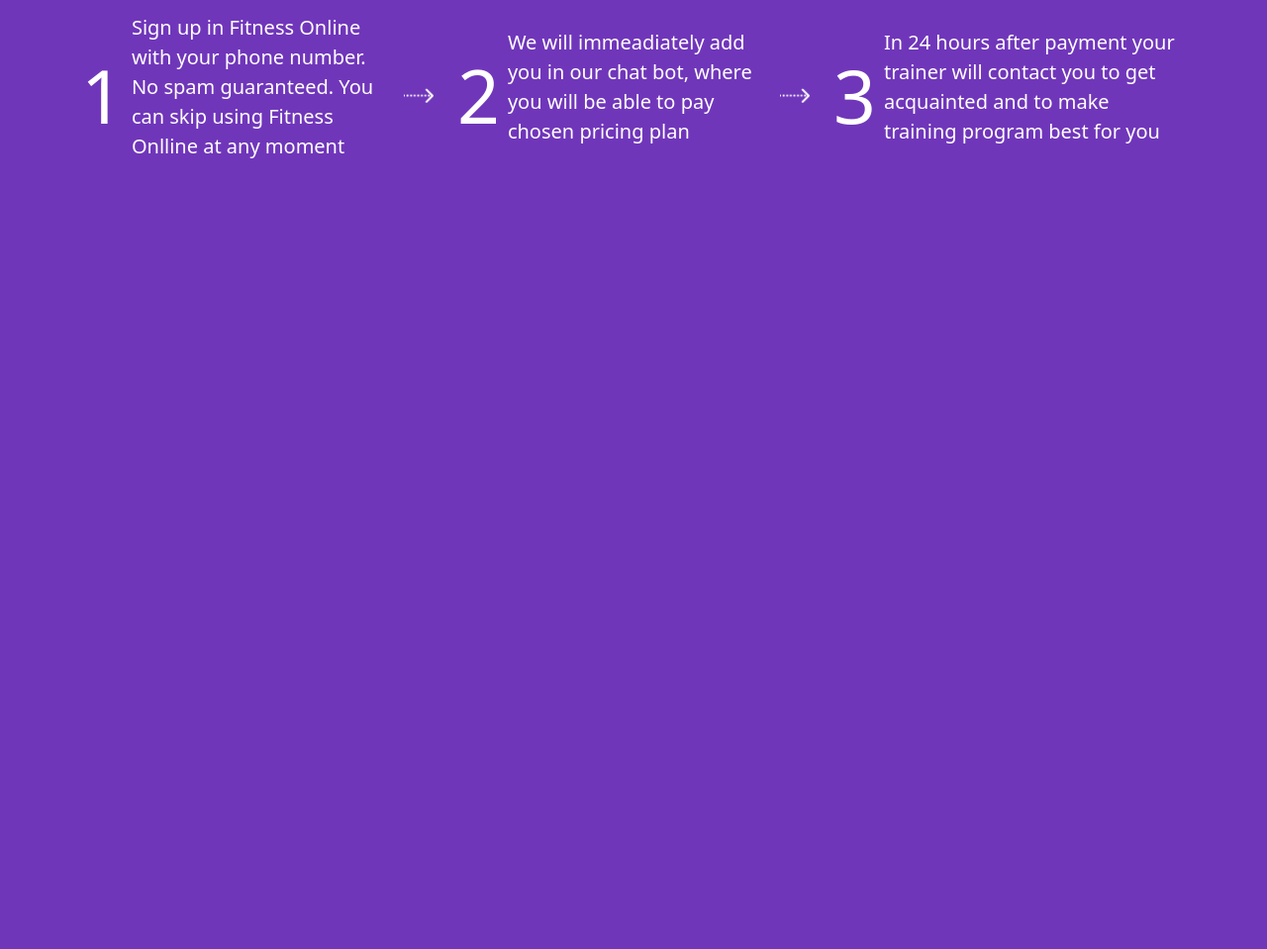
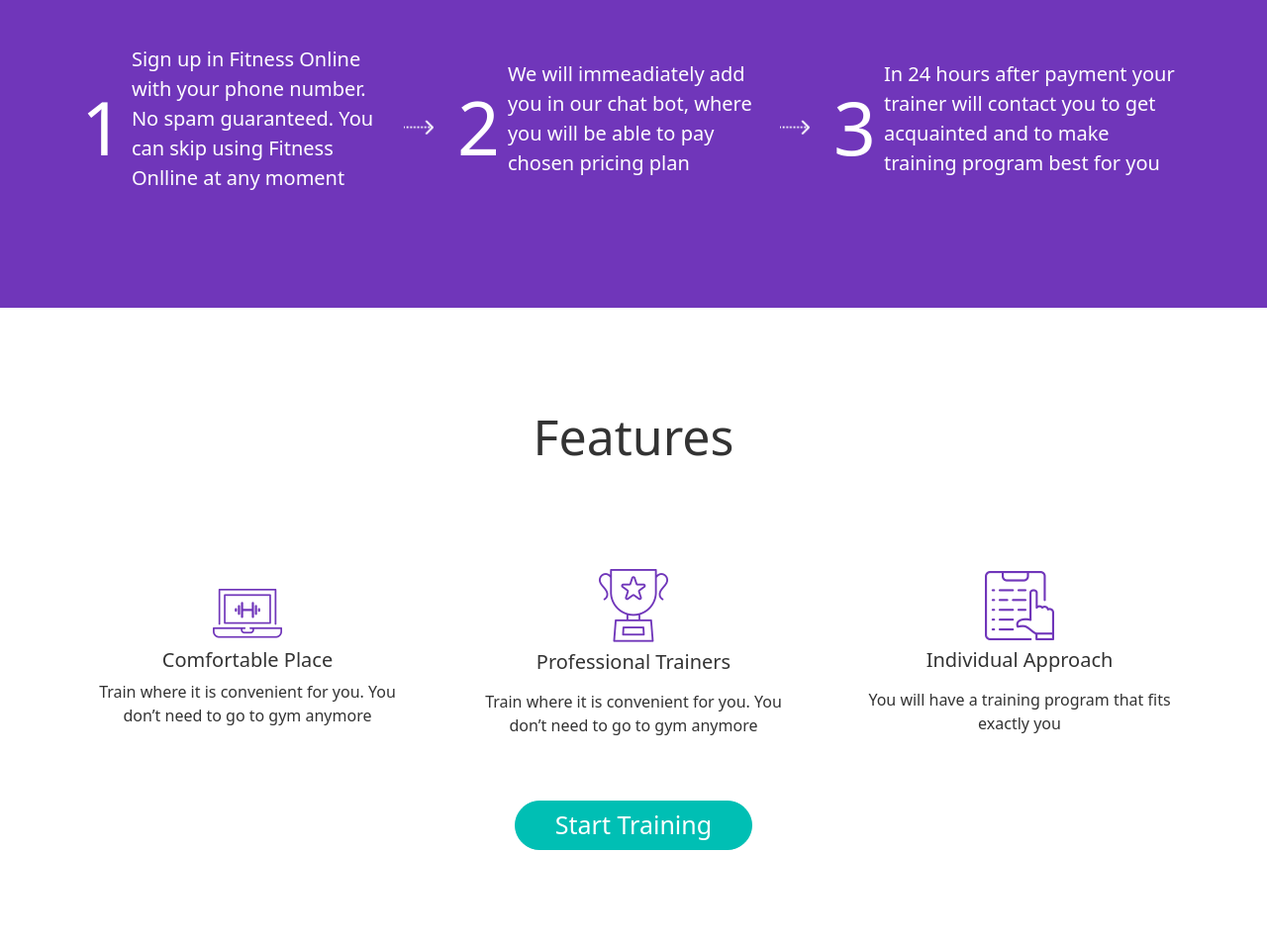
Before and after one commit to espinozagabriel0/EX2Bootstrap_BascopeGabriel, a website built with Vite: page src/index.html in a window 1280 px wide. Shown: the part 1245-2204 px from the top of the page at 99% size. Before the commit the page ends 1524 px from the top, so only its background shows below. Built offline with nearby package versions, Linux system fonts and the light colour scheme.

Commit message:
maquetación sección features

```diff
--- a/src/index.html
+++ b/src/index.html
@@ -65,7 +65,7 @@
                     <p class="text-center fw-lighter">It’s easy to start training right now without going anywhere, just in your room, having without missing important things and coach advices</p>
                 </div>
 
-                <div class="row">
+                <div class="row mt-5">
                     <div class="col-lg d-flex align-items-center gap-2">
                         <span class=" start-numbers">1</span>
                         <p>Sign up in Fitness Online with your phone number. No spam guaranteed. You can skip using Fitness Onlline at any moment</p>
@@ -84,13 +84,35 @@
             </div>
         </section>
 
+        <section id="features" class="text-black bg-white">
+            <div class="container d-flex flex-column justify-content-center align-items-center">
+                <h2>Features</h2>
+
+                <div class="row mt-5 py-5">
+                    <div class="col-lg d-flex justify-content-center flex-column align-items-center">
+                        <img src="/img/features-icon1.png" alt="">
+                        <h3>Comfortable Place</h3>
+                        <p class="text-center">Train where it is convenient for you. You don’t need to go to gym anymore</p>
+                    </div>
+                    <div class="col-lg d-flex align-items-center gap-2 d-flex justify-content-center flex-column align-items-center">
+                        <img src="/img/features-icon2.png" alt="">
+                        <h3>Professional Trainers</h3>
+                        <p class=" text-center">Train where it is convenient for you. You don’t need to go to gym anymore</p>
+                    </div>
+                    <div class="col-lg d-flex align-items-center gap-2 d-flex justify-content-center flex-column align-items-center">
+                        <img src="/img/features-icon3.png" alt="">
+                        <h3>Individual Approach</h3>
+                        <p class=" text-center">You will have a training program that fits exactly you</p>
+                    </div>
+                </div>
+                <button class="btn btn-info text-white rounded-pill">Start Training</button>
+            </div>
+        </section>
 
     </main>
 
+
     <div class="container">
-        <section id="features">
-        </section>
-
         <section id="pricing">
         </section>
 
--- a/src/styles/bootstrap.scss
+++ b/src/styles/bootstrap.scss
@@ -1,5 +1,6 @@
 $primary: #7036BA;
 $secondary: #A76BF2;
 $info: #00BFB4;
+$black: #333333;
 
 @import "bootstrap/scss/bootstrap"
--- a/src/styles/custom.scss
+++ b/src/styles/custom.scss
@@ -11,7 +11,9 @@
 h2{
     font-size: 50px;
 }
-
+h3{
+    font-size: 20px;
+}
 
 header#header-section{
     // border: 1px solid red;
@@ -69,6 +71,22 @@
     }
 }
 
+section#features{
+    .row{
+        gap: 30px;
+        img{
+            width: 70px;
+        }
+        p{
+            font-size: 16px;
+        }
+    }
+    button{
+        font-size: 25px;
+        padding: 5px 40px;
+    }
+}
+
 
 footer{
 
```
